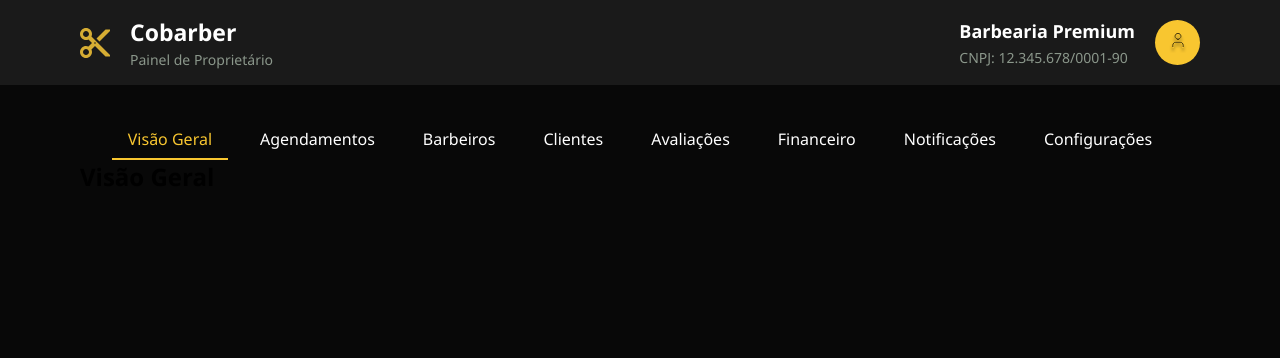
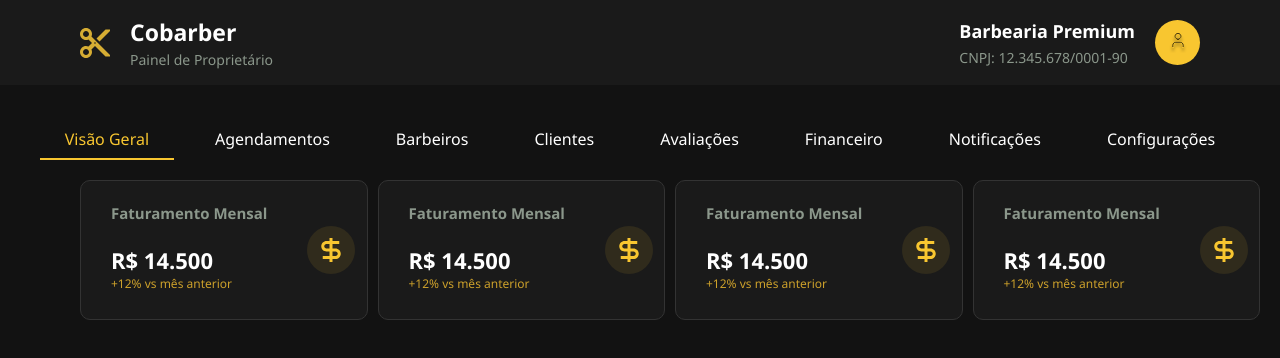
Before and after one commit to Cobarber-PI/proprietario-frontend, a Vue app: page /home in a window 1280 px wide. Shown: the top 358 px of the page. Built offline with nearby package versions, Linux system fonts and the light colour scheme.

Commit message:
feat: dados gerais, da "visão geral"

```diff
--- a/src/assets/main.css
+++ b/src/assets/main.css
@@ -5,5 +5,5 @@
   font-family: 'Segoe UI', Tahoma, Geneva, Verdana, sans-serif;
 }
 body {
-  background-color: #080808;
+  background-color: #121212;
 }
--- a/src/components/Home.vue
+++ b/src/components/Home.vue
@@ -142,7 +142,7 @@ nav {
     background: none;
     border: none;
     color: #fff;
-    padding: 8px 16px;
+    padding: 8px 25px;
     cursor: pointer;
     font-size: 16px;
     border-bottom: 2px solid transparent;
--- a/src/components/tabs/TabVisaoGeral.vue
+++ b/src/components/tabs/TabVisaoGeral.vue
@@ -2,8 +2,102 @@
 // ...
 </script>
 <template>
-    <div>
-        <h2>Visão Geral</h2>
-        <!-- Conteúdo da Visão Geral -->
+    <div class="wrapper-geral">
+        <div class="infos-wrapper">
+            <div class="text-info">
+                <h3>Faturamento Mensal</h3>
+                <h1>R$ 14.500</h1>
+                <p>+12% vs mês anterior</p>
+            </div>
+            <div class="logo-info">
+                <img src="/public/home/cifra.svg" alt="">
+            </div>
+        </div>
+        <div class="infos-wrapper">
+             <div class="text-info">
+                <h3>Faturamento Mensal</h3>
+                <h1>R$ 14.500</h1>
+                <p>+12% vs mês anterior</p>
+            </div>
+            <div class="logo-info">
+                <img src="/public/home/cifra.svg" alt="">
+            </div>
+        </div>
+        <div class="infos-wrapper">
+             <div class="text-info">
+                <h3>Faturamento Mensal</h3>
+                <h1>R$ 14.500</h1>
+                <p>+12% vs mês anterior</p>
+            </div>
+            <div class="logo-info">
+                <img src="/public/home/cifra.svg" alt="">
+            </div>
+        </div>
+        <div class="infos-wrapper">
+             <div class="text-info">
+                <h3>Faturamento Mensal</h3>
+                <h1>R$ 14.500</h1>
+                <p>+12% vs mês anterior</p>
+            </div>
+            <div class="logo-info">
+                <img src="/public/home/cifra.svg" alt="">
+            </div>
+        </div>
     </div>
 </template>
+
+<style scoped>
+.wrapper-geral {
+    width: 1180px;
+    display: flex;
+    margin: auto;
+    margin-top: 20px;
+    height: 140px;
+    justify-content: center;
+    gap: 10px;
+}
+
+.infos-wrapper {
+    width: 290px;
+    height: 100%;
+    background-color: #1A1A1A;
+    border-radius: 10px;
+    border: 1px solid #333333;
+    display: flex;
+    align-items: center;
+}
+.text-info{
+    display: flex;
+    flex-direction: column;
+    margin-left: 30px;
+}
+.text-info  h3 {
+    font-size: 15px;
+    color: #8B978B;
+    margin-bottom: 22px;
+    font-weight: 900;
+}
+.text-info h1{
+    font-size: 22px;
+    color: white;
+}
+.text-info p {
+    font-size: 12px;
+    margin-bottom: 5px;
+    color: #CDA12B;
+}
+.logo-info {
+    width: 3rem;
+    height: 3rem;
+    display: flex;
+    justify-content: center;
+    align-items: center;
+    border-radius: 50%;
+    background-color: #302B1C;
+    margin-left: 40px;
+}
+.logo-info img {
+    width: 1.5rem;
+    height: 1.5rem;
+}
+</style>
```
Also changed, not shown: public/home/cifra.svg (added).
